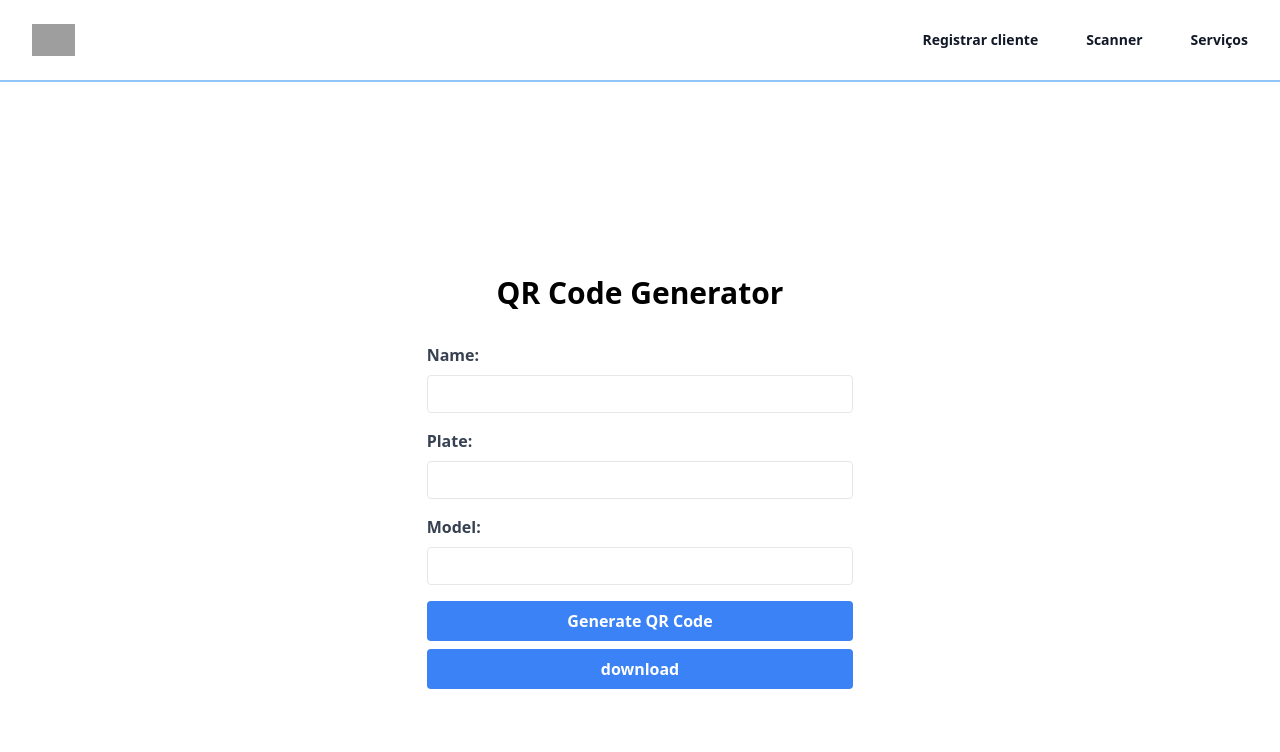
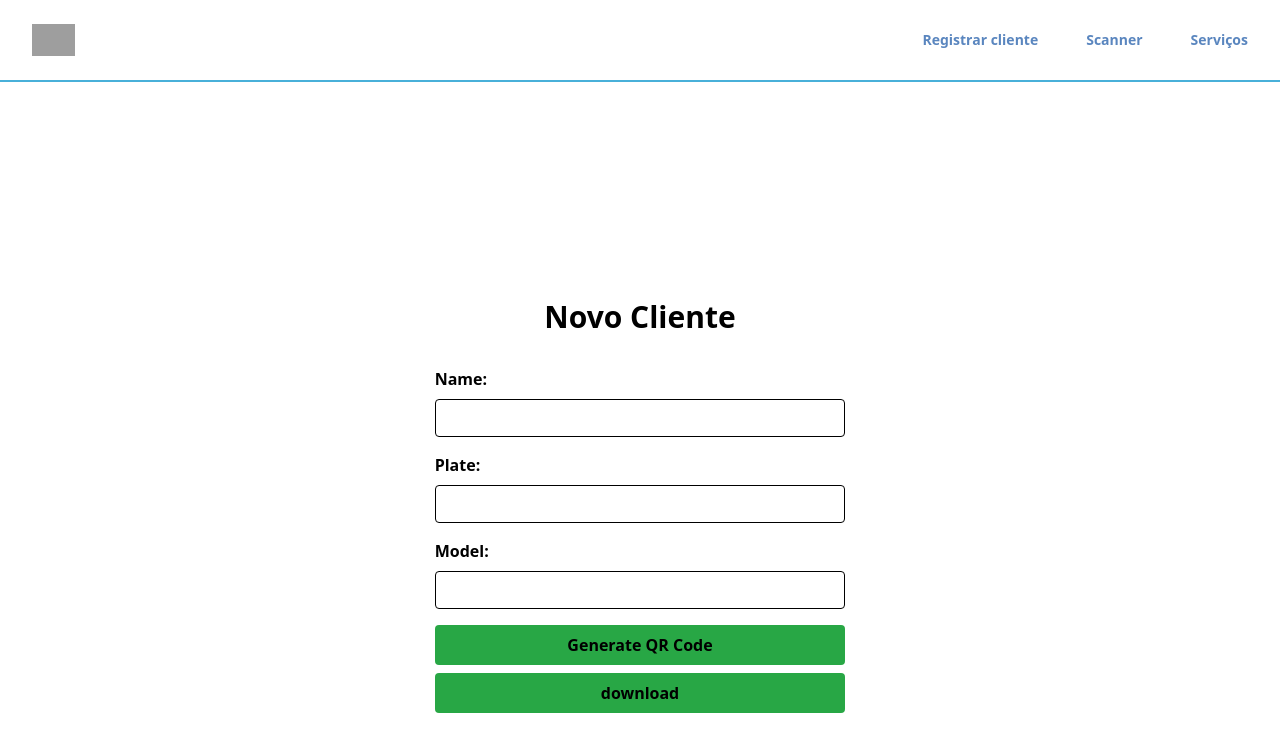
Before and after one commit to tercioab/Ultracar-, a React (Create React App) app in the folder ultracar/: page /register-client in a window 1280 px wide. Shown: the top 752 px of the page. Built offline with nearby package versions, Linux system fonts and the light colour scheme; grey boxes are pictures that could not be loaded.

Commit message:
style: change colors

```diff
--- a/ultracar/src/components/Header.js
+++ b/ultracar/src/components/Header.js
@@ -6,7 +6,7 @@ export default function Header() {
 	const [mobileMenuOpen, setMobileMenuOpen] = useState(false);
 
 	return (
-		<header className='bg-white border-b-2 border-blue-300'>
+		<header className='bg-white border-b-2 border-blue-2'>
 			<nav
 				className='mx-auto flex max-w-7xl items-center justify-between p-6 lg:px-8 mb'
 				aria-label='Global'
@@ -32,14 +32,14 @@ export default function Header() {
 				<Popover.Group className='hidden lg:flex lg:gap-x-12'>
 					<a
 						href='/register-client'
-						className='text-sm font-semibold leading-6 text-gray-900'
+						className='text-sm font-semibold leading-6 text-blue-1'
 					>
 						Registrar cliente
 					</a>
-					<a href='/qr-scanner' className='text-sm font-semibold leading-6 text-gray-900'>
+					<a href='/qr-scanner' className='text-sm font-semibold leading-6 text-blue-1'>
 						Scanner
 					</a>
-					<a href='/services' className='text-sm font-semibold leading-6 text-gray-900'>
+					<a href='/services' className='text-sm font-semibold leading-6 text-blue-1'>
 						Serviços
 					</a>
 				</Popover.Group>
--- a/ultracar/src/pages/QrCodeScam.js
+++ b/ultracar/src/pages/QrCodeScam.js
@@ -93,14 +93,14 @@ export default function QrCodeScanner() {
 					<button
 						href='/register-client'
 						type='submit'
-						className={`bg-blue-500 text-white font-semibold py-2 px-4 rounded-md mt-4 ${
+						className={`bg-green text-white font-semibold py-2 px-4 rounded-md mt-4 ${
 							responsavel && result
 								? "cursor-pointer hover:bg-blue-600"
 								: "cursor-not-allowed opacity-50"
 						}`}
 						disabled={!responsavel}
 					>
-						Iniciar serviço
+						Registrar Serviço
 					</button>
 				</form>
 			</div>
--- a/ultracar/src/pages/RegisterClient.js
+++ b/ultracar/src/pages/RegisterClient.js
@@ -30,7 +30,6 @@ export default function RegisterClient() {
 		const qrCodeString = `{"cliente":"${name}", "placa":"${plate}", "modelo":"${model}"}`;
 		saveServicesDataToLocalStorage();
 		setQRCodeData(qrCodeString);
-
 	};
 
 	const handleDownloadQRCode = () => {
@@ -42,8 +41,9 @@ export default function RegisterClient() {
 	};
 
 	return (
+		<div className='bg-white p-6 rounded-lg shadow-lg'>
 			<div className='flex flex-col items-center justify-center min-h-screen'>
-			<h1 className='text-3xl font-bold mb-8'>QR Code Generator</h1>
+				<h1 className='text-3xl font-bold mb-8'>Novo Cliente</h1>
 				<div className='w-full md:w-1/2 lg:w-1/3'>
 					<form onSubmit={handleFormSubmit}>
 						<div className='mb-4'>
@@ -90,13 +90,13 @@ export default function RegisterClient() {
 
 						<button
 							type='submit'
-						className='bg-blue-500 hover:bg-blue-700 text-white font-bold py-2 px-4 rounded focus:outline-none focus:shadow-outline w-full'
+							className='bg-green hover:bg-blue-700 text-white font-bold py-2 px-4 rounded focus:outline-none focus:shadow-outline w-full'
 						>
 							Generate QR Code
 						</button>
 					</form>
 					<button
-					className='bg-blue-500 hover:bg-blue-700 text-white font-bold py-2 px-4 rounded focus:outline-none focus:shadow-outline mt-2 w-full'
+						className='bg-green hover:bg-blue-700 text-white font-bold py-2 px-4 rounded focus:outline-none focus:shadow-outline mt-2 w-full'
 						onClick={handleDownloadQRCode}
 					>
 						download
@@ -110,5 +110,6 @@ export default function RegisterClient() {
 					</div>
 				)}
 			</div>
+		</div>
 	);
 }
--- a/ultracar/src/pages/Services.js
+++ b/ultracar/src/pages/Services.js
@@ -109,7 +109,7 @@ export default function Services() {
 								<td className='border py-2'>{data.data_inicio}</td>
 								<td className='border py-2'>{data.data_termino}</td>
 								<button
-									className={`bg-blue-500 hover:bg-blue-700 text-white font-bold py-2 px-4 rounded focus:outline-none focus:shadow-outline w-full ${
+									className={`bg-green hover:bg-blue-700 text-white font-bold py-2 px-4 rounded focus:outline-none focus:shadow-outline w-full ${
 										!data.data_inicio
 											? "cursor-pointer hover:bg-blue-600"
 											: "cursor-not-allowed opacity-50"
@@ -119,7 +119,7 @@ export default function Services() {
 									Selecionar Serviço
 								</button>
 								<button
-									className={`bg-red-500 hover:bg-blue-700 text-white font-bold py-2 px-4 rounded focus:outline-none focus:shadow-outline w-full`}
+									className={`bg-red hover:bg-blue-700 text-white font-bold py-2 px-4 rounded focus:outline-none focus:shadow-outline w-full`}
 									onClick={() => endService(data.placa)}
 								>
 									Finalizar Serviço
@@ -158,7 +158,7 @@ export default function Services() {
 			</form>
 			<button
 				onClick={updateServiceDataToLocalStorage}
-				className={`bg-blue-500 text-white font-semibold py-2 px-4 rounded-md mt-4 ${
+				className={`bg-green text-white font-semibold py-2 px-4 rounded-md mt-4 ${
 					responsavel && serviceSelected
 						? "cursor-pointer hover:bg-blue-600"
 						: "cursor-not-allowed opacity-50"
--- a/ultracar/tailwind.config.js
+++ b/ultracar/tailwind.config.js
@@ -2,6 +2,18 @@
 module.exports = {
   content: ["./src/**/*.{html,js}"],
   theme: {
+    colors: {
+      'blue-1': '#5A86BF',
+      'blue-2': '#48B0D9',
+      'purple': '#7e5bef',
+      'pink': '#ff49db',
+      'orange': '#ff7849',
+      'green': '#28A745',
+      'red': '#E53E3E',
+      'gray-dark': '#273444',
+      'gray': '#8492a6',
+      'gray-light': '#d3dce6',
+    },
     extend: {},
   },
   plugins: [],
```
Also changed, not shown: ultracar/public/Ultracar_logo.png, ultracar/public/Ultracar_logo.svg (deleted). Lines whose indentation alone changed are shown as unchanged.
